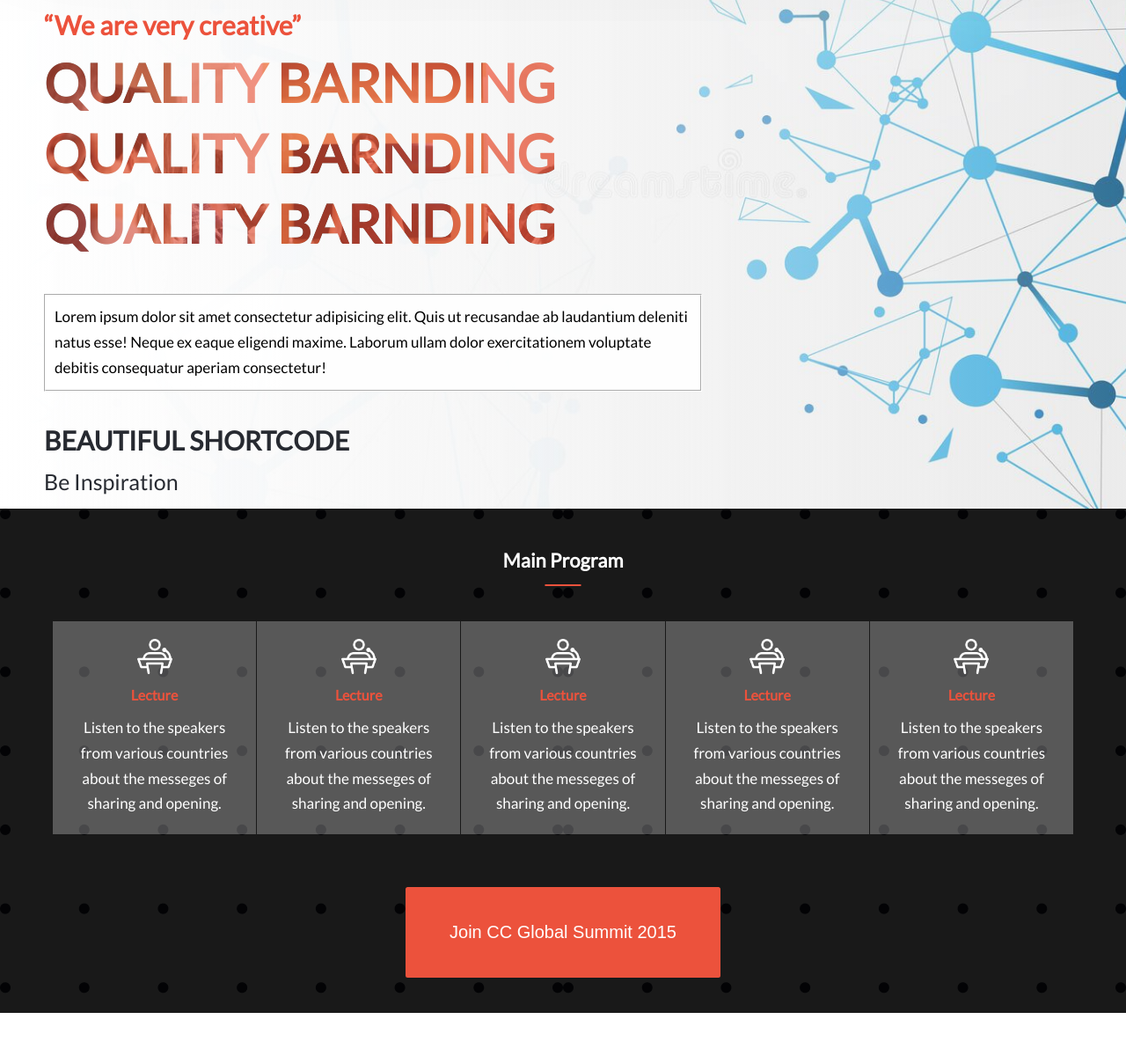
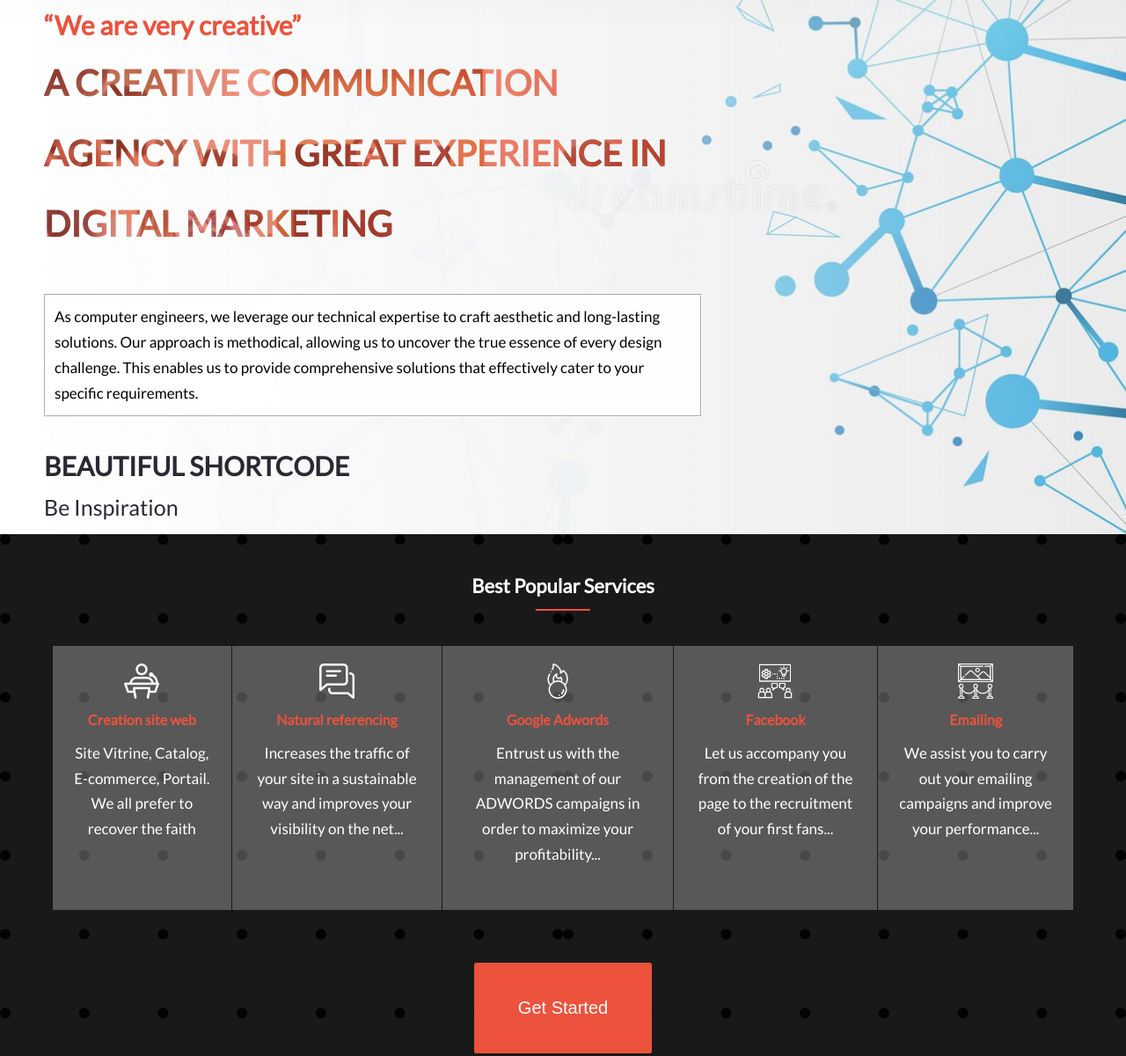
Before and after one commit to ahmidou09/CreativeStudioCapstone, a website: page index.html in a window 1280 px wide. Shown: the part 231-1431 px from the top of the page at 88% size. Drawn offline with Linux system fonts and the light colour scheme.

Commit message:
personalize the content to look like a creative communication agency

```diff
--- a/index.html
+++ b/index.html
@@ -83,13 +83,10 @@
         <div class="headline">
           <h3 class="sub-title-1"><q>We are very creative</q></h3>
           <h1 class="heading-primary u-margin-bottom-medium">
-            Quality barnding Quality barnding Quality barnding
+            a creative communication agency with great experience in digital marketing
           </h1>
           <p class="paragraph headline-paragraph u-margin-bottom-small">
-            Lorem ipsum dolor sit amet consectetur adipisicing elit. Quis ut
-            recusandae ab laudantium deleniti natus esse! Neque ex eaque
-            eligendi maxime. Laborum ullam dolor exercitationem voluptate
-            debitis consequatur aperiam consectetur!
+           As computer engineers, we leverage our technical expertise to craft aesthetic and long-lasting solutions. Our approach is methodical, allowing us to uncover the true essence of every design challenge. This enables us to provide comprehensive solutions that effectively cater to your specific requirements.
           </p>
           <h2 class="heading-secondary">beautiful shortcode</h2>
           <span class="sub-title-2">be inspiration</span>
@@ -104,7 +101,7 @@
             <h3
               class="heading-tertiary c-light u-center-text u-margin-bottom-small"
             >
-              Main Program
+              Best Popular Services
             </h3>
             <div class="box-services u-margin-bottom-medium">
               <div class="box">
@@ -113,66 +110,61 @@
                   alt=""
                   class="box-img"
                 />
-                <h2 class="box-title">Lecture</h2>
+                <h2 class="box-title">Creation site web</h2>
                 <p class="paragraph c-light">
-                  Listen to the speakers from various countries about the
-                  messeges of sharing and opening.
+                  Site Vitrine, Catalog, E-commerce, Portail. We all prefer to recover the faith
                 </p>
               </div>
 
               <div class="box">
                 <img
-                  src="./images/services/Lecture.png"
+                  src="./images/services/Forum.png"
                   alt=""
                   class="box-img"
                 />
-                <h2 class="box-title">Lecture</h2>
+                <h2 class="box-title">Natural referencing </h2>
                 <p class="paragraph c-light">
-                  Listen to the speakers from various countries about the
-                  messeges of sharing and opening.
+                   Increases the traffic of your site in a sustainable way and improves your visibility on the net...
                 </p>
               </div>
 
               <div class="box">
                 <img
-                  src="./images/services/Lecture.png"
+                  src="./images/services/CC-Ignite.png"
                   alt=""
                   class="box-img"
                 />
-                <h2 class="box-title">Lecture</h2>
+                <h2 class="box-title">Google Adwords</h2>
                 <p class="paragraph c-light">
-                  Listen to the speakers from various countries about the
-                  messeges of sharing and opening.
+                 Entrust us with the management of our ADWORDS campaigns in order to maximize your profitability...
                 </p>
               </div>
 
               <div class="box">
                 <img
-                  src="./images/services/Lecture.png"
+                  src="./images/services/Workshop.png"
                   alt=""
                   class="box-img"
                 />
-                <h2 class="box-title">Lecture</h2>
+                <h2 class="box-title">Facebook</h2>
                 <p class="paragraph c-light">
-                  Listen to the speakers from various countries about the
-                  messeges of sharing and opening.
+                Let us accompany you from the creation of the page to the recruitment of your first fans...
                 </p>
               </div>
 
               <div class="box">
                 <img
-                  src="./images/services/Lecture.png"
+                  src="./images/services/CC-Exhibition.png"
                   alt=""
                   class="box-img"
                 />
-                <h2 class="box-title">Lecture</h2>
+                <h2 class="box-title">Emailing</h2>
                 <p class="paragraph c-light">
-                  Listen to the speakers from various countries about the
-                  messeges of sharing and opening.
+                  We assist you to carry out your emailing campaigns and improve your performance...
                 </p>
               </div>
             </div>
-            <button class="btn-primary">Join CC global summit 2015</button>
+            <button class="btn-primary">Get Started</button>
           </div>
         </div>
       </section>
@@ -237,10 +229,7 @@
         </div>
       </div>
       <p class="copy">
-        2015 Creative Commons Korea. Some Rights Reserved. <br />
-        달리 정하지 않은 웹사이트의 모든 내용은 크리에이티브 커먼즈 저작자표시
-        2.0 대한민국 라이선스에 따라 이용할 수 있습니다.<br />
-        http://creativecommons.org/licences/by/2.0/kr
+        2015 Creative Commons Korea. SALL RIGHTS RESERVED..
       </p>
     </footer>
     <script src="./main.js"></script>
--- a/page/about.css
+++ b/page/about.css
@@ -29,7 +29,7 @@ a {
 }
 
 html {
-  font-size: 62.5%;
+  font-size: 50%;
 }
 
 /* typography */
@@ -379,6 +379,10 @@ body {
 }
 
 @media screen and (min-width: 768px) {
+  html {
+    font-size: 62.5%;
+  }
+
   .navigation {
     background: var(--color-white);
     box-shadow: var(--shadow-light);
--- a/style.css
+++ b/style.css
@@ -30,7 +30,7 @@ a {
 }
 
 html {
-  font-size: 62.5%;
+  font-size: 50%;
 }
 
 /* typography */
@@ -41,7 +41,7 @@ body {
 }
 
 .heading-primary {
-  font-size: 6rem;
+  font-size: 4rem;
   line-height: 8rem;
   font-weight: 900;
   text-transform: uppercase;
@@ -469,6 +469,10 @@ body {
 }
 
 @media screen and (min-width: 768px) {
+  html {
+    font-size: 62.5%;
+  }
+
   .sub-header {
     display: flex;
   }
@@ -533,6 +537,7 @@ body {
     flex-direction: column;
     gap: 1rem;
     text-align: center;
+    min-height: 30rem;
   }
 
   .box:hover {
```
Also changed, not shown: page/about.html (+9 -12 lines).
